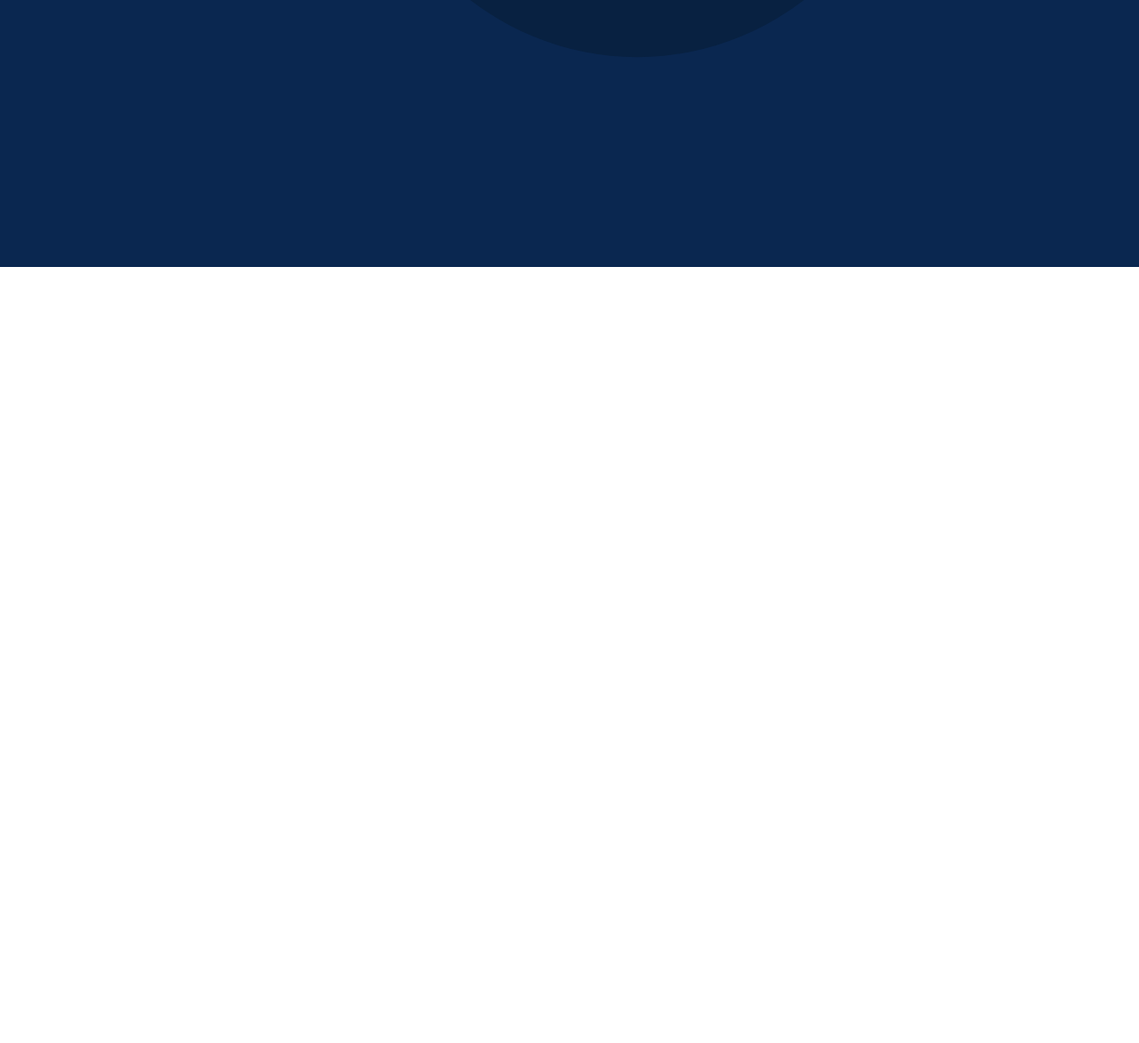
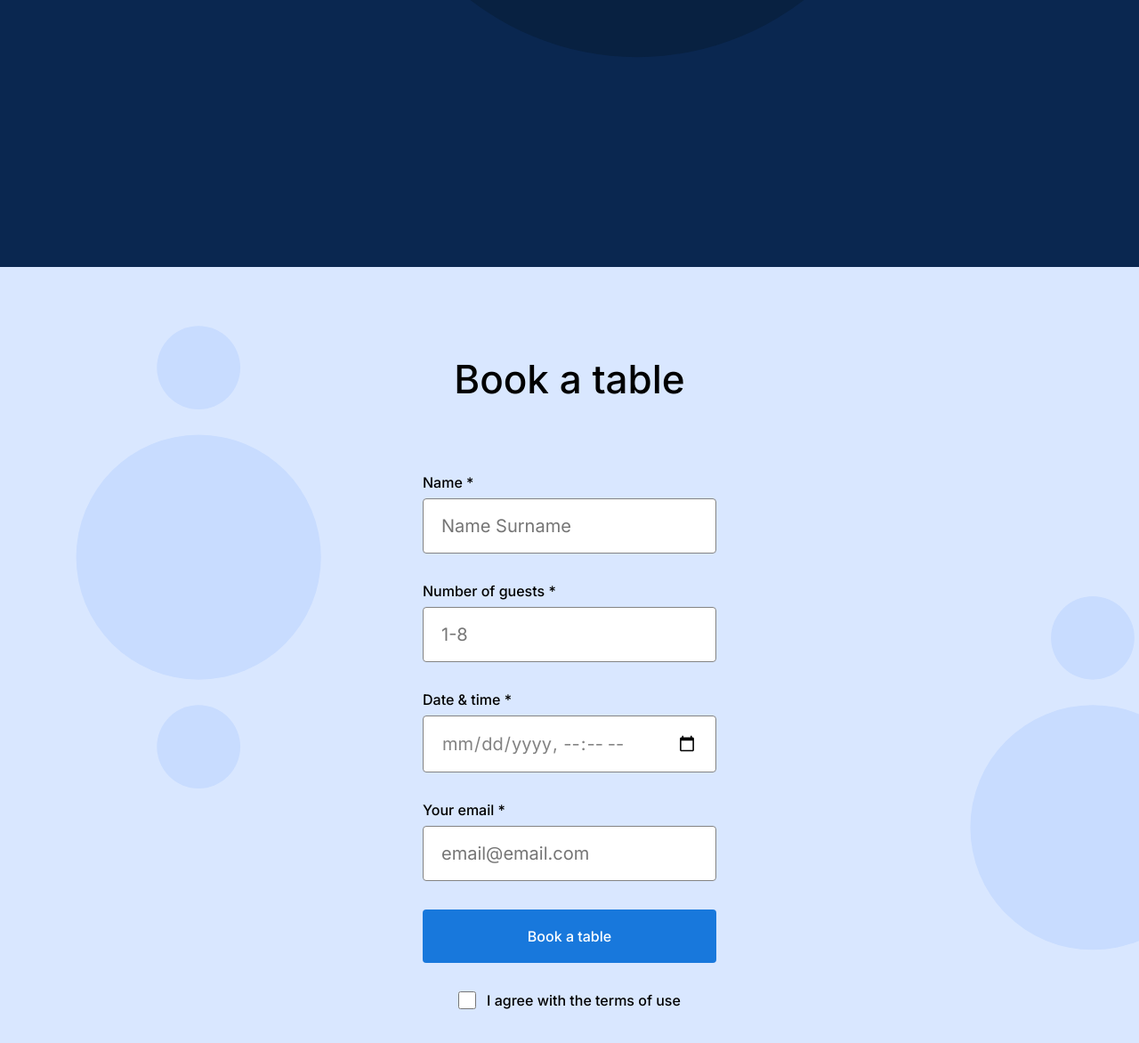
Before and after one commit to AltiusVoyage/se_project_coffeeshop, a plain HTML site: page index.html in a window 1280 px wide. Shown: the part 1519-2691 px from the top of the page at 89% size. Before the commit the page ends 1819 px from the top, so only its background shows below. Drawn offline with Linux system fonts and the light colour scheme.

Commit message:
part updates

```diff
--- a/index.html
+++ b/index.html
@@ -105,7 +105,59 @@
             </li>
           </ul>
         </section>
-        <section id="reservation" class="reservation"></section>
+        <section id="reservation" class="reservation">
+          <h2 class="reservation__title">Book a table</h2>
+          <form class="reservation__form form">
+            <fieldset class="form__fieldset">
+              <label for="name-input" class="form__label"
+                >Name *
+                <input
+                  type="text"
+                  id="name-input"
+                  class="form__input"
+                  required
+                  placeholder="Name Surname"
+                />
+              </label>
+              <label for="number-input" class="form__label"
+                >Number of guests *
+                <input
+                  type="number"
+                  id="number-input"
+                  class="form__input"
+                  required
+                  placeholder="1-8"
+                  min="1"
+                  max="8"
+                />
+              </label>
+              <label for="date-input" class="form__label"
+                >Date & time *
+                <input
+                  id="date-input"
+                  type="datetime-local"
+                  class="form__input"
+                  required
+                />
+              </label>
+              <label for="email-input" class="form__label"
+                >Your email *
+                <input
+                  type="email"
+                  id="email-input"
+                  class="form__input"
+                  required
+                  placeholder="email@email.com"
+                />
+              </label>
+            </fieldset>
+            <button class="form__button">Book a table</button>
+            <label class="form__label form__label_type_checkbox">
+              <input type="checkbox" class="form__checkbox" required />
+              I agree with the terms of use
+            </label>
+          </form>
+        </section>
         <section id="menu-time" class="menu"></section>
         <section id="about-peak" class="about"></section>
       </main>
--- a/pages/index.css
+++ b/pages/index.css
@@ -140,3 +140,93 @@
   font-size: 20px;
   line-height: 30px;
 }
+
+.reservation {
+  padding: 100px 0 120px;
+  background-color: #d9e7ff;
+  background-image: url(../images/background_reservation.svg);
+  justify-content: center;
+  background-size: cover;
+  display: flex;
+  flex-direction: column;
+}
+
+.reservation__title {
+  margin: 0 0 80px;
+  text-align: center;
+  font-family: Inter;
+  font-style: normal;
+  font-weight: 500;
+  font-size: 44px;
+  line-height: 52px;
+}
+
+.reservation__form {
+  margin: 0 auto;
+  max-width: 385px;
+}
+
+.form__fieldset {
+  margin: 0;
+  padding: 0;
+  border: none;
+}
+
+.form__label {
+  margin: 0 auto 8px 0;
+  font-family: Inter;
+  font-style: normal;
+  font-weight: 500;
+  font-size: 16px;
+  line-height: 20px;
+  color: #000;
+}
+
+.form__label_type_checkbox {
+  display: flex;
+  gap: 12px;
+  justify-content: center;
+  color: #000;
+}
+
+.form__input {
+  display: block;
+  width: 100%;
+  padding: 15px 20px;
+  box-sizing: border-box;
+  border-radius: 4px;
+  margin: 8px 0 32px;
+  border: 1px solid #838383;
+  font-family: Inter;
+  font-style: normal;
+  font-weight: normal;
+  font-size: 20px;
+  line-height: 30px;
+  color: #838383;
+}
+
+.form__button {
+  width: 100%;
+  border: none;
+  border-radius: 4px;
+  margin-bottom: 32px;
+  padding: 20px 0;
+  font-family: Inter;
+  font-style: normal;
+  font-weight: 500;
+  font-size: 16px;
+  line-height: 20px;
+  color: #fff;
+  background-color: #1878dc;
+}
+
+.form__button:hover {
+  background-color: #3f96f3;
+  transition: linear;
+}
+
+.form__checkbox {
+  border-radius: 2px;
+  width: 20px;
+  height: 20px;
+}
```
